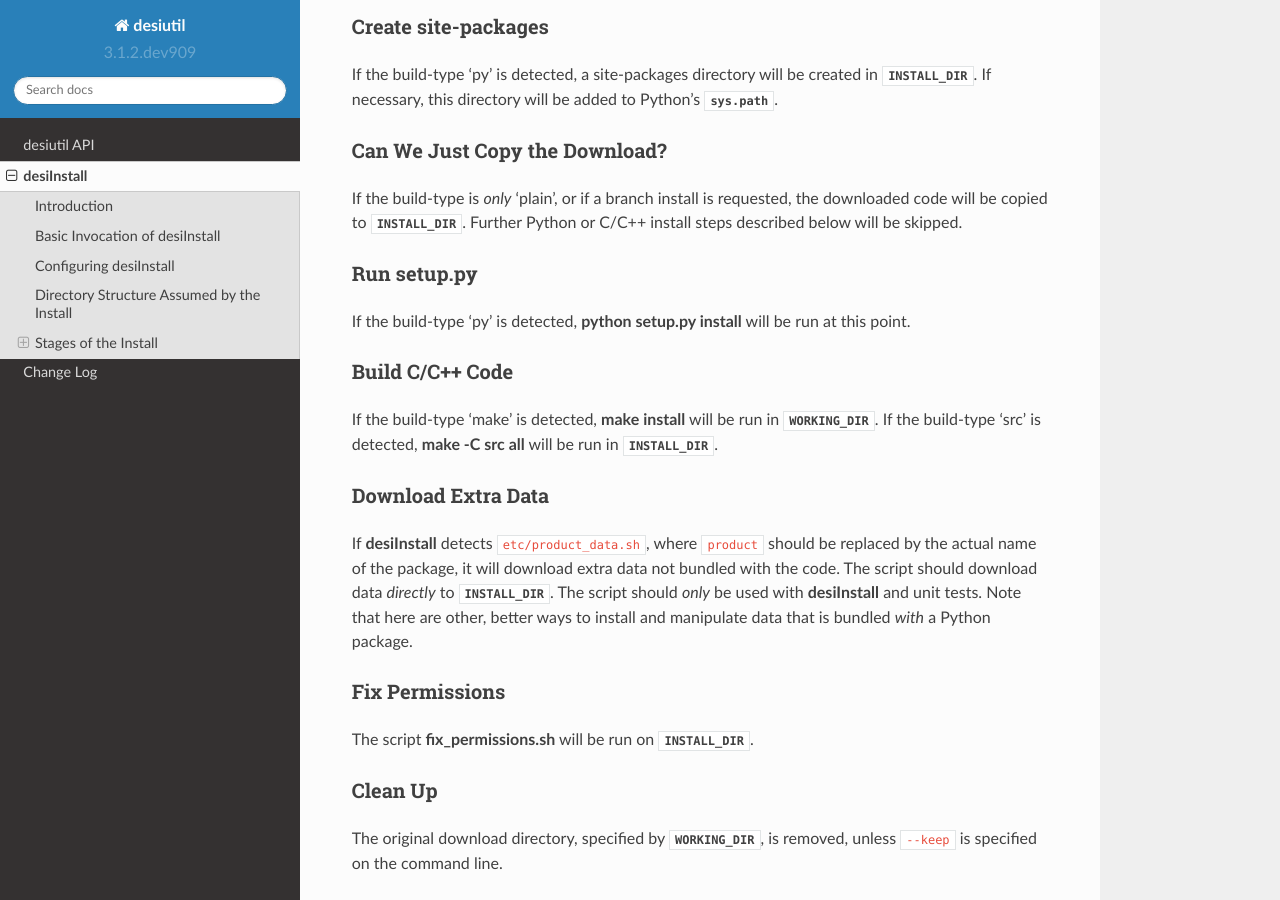
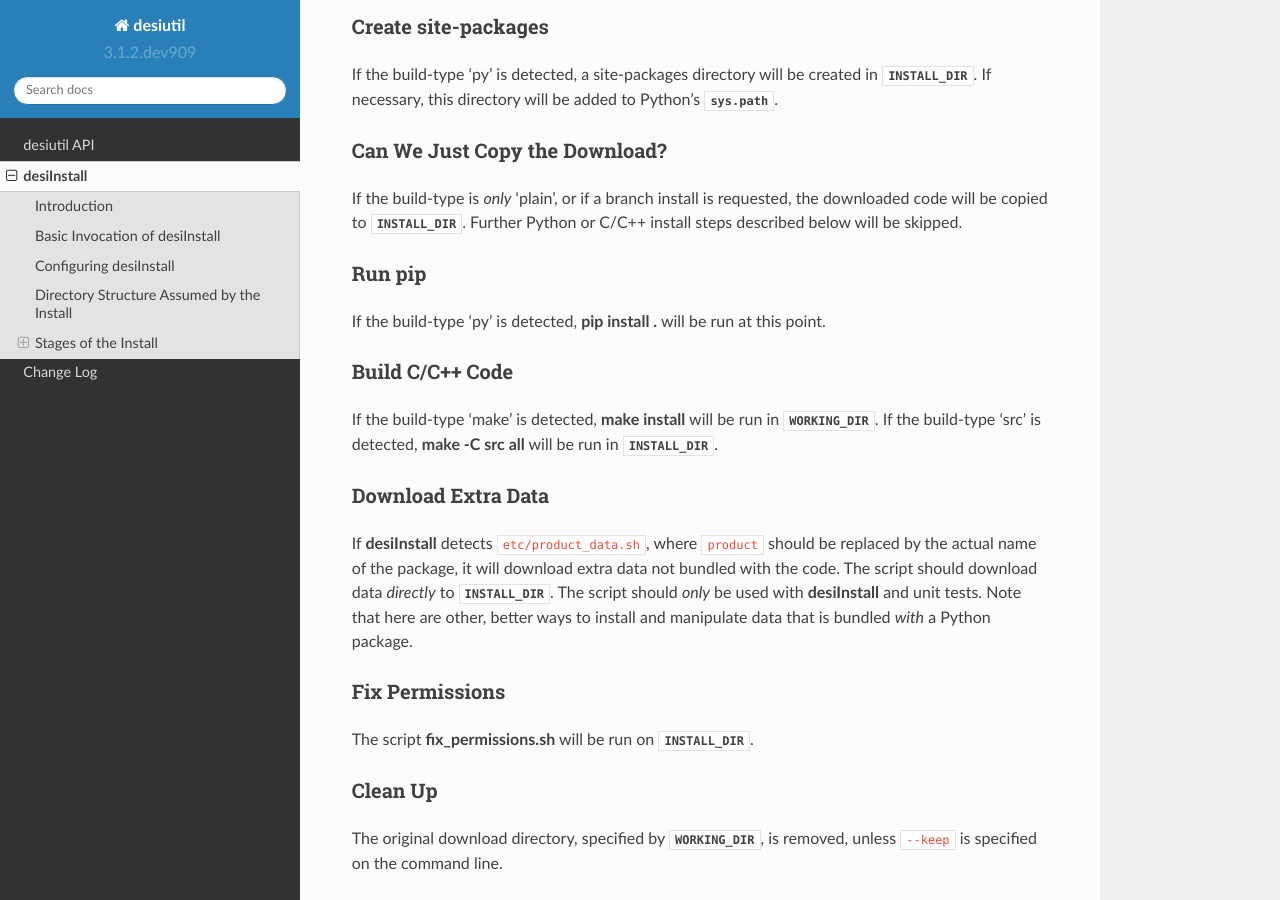
Before and after one commit to desihub/desiutil, a Sphinx documentation site: the page built from doc/desiInstall.rst, in a window 1280 px wide and 900 px high, scrolled down 6320 px. Built offline with Sphinx 7.4.7 and the Read the Docs theme 2.0.0, drawn with Linux system fonts in a browser that asks for light colours; some of the changed text lies outside the part shown.

Commit message:
add QuasarNP; update docs

```diff
--- a/doc/changes.rst
+++ b/doc/changes.rst
@@ -2,10 +2,12 @@
 Change Log
 ==========
 
-3.1.3 (unreleased)
+3.2.0 (unreleased)
 ------------------
 
-* No changes yet
+* Use ``pip install .`` instead of ``python setup.py install`` (PR `#168`_).
+
+.. _`#168`: https://github.com/desihub/desiutil/pull/168
 
 3.1.2 (2021-02-15)
 ------------------
--- a/doc/desiInstall.rst
+++ b/doc/desiInstall.rst
@@ -57,7 +57,7 @@
     :command:`svn`.
 
 Environment variables that are *set* by :command:`desiInstall` for use by
-:command:`python setup.py` or :command:`make`.
+:command:`pip install` or :command:`make`.
 
 :envvar:`INSTALL_DIR`
     This variable is *set* by :command:`desiInstall` to the directory that will contain
@@ -113,7 +113,7 @@
 directories:
 
 code/
-    This contains the installed code, the result of :command:`python setup.py install`
+    This contains the installed code, the result of :command:`pip install .`
     or :command:`make install`.  The code is always placed in a ``product/version``
     directory.  So for example, the full path to :command:`desiInstall` might be
     ``$product_root/code/desiutil/1.8.0/bin/desiInstall``.
@@ -212,7 +212,7 @@
 
 py
     If a setup.py file is detected, :command:`desiInstall` will attempt to execute
-    :command:`python setup.py install`.  This build type can be suppressed with the
+    :command:`pip install .`.  This build type can be suppressed with the
     command line option ``--compile-c``.
 make
     If a Makefile is detected, :command:`desiInstall` will attempt to execute
@@ -299,10 +299,10 @@
 requested, the downloaded code will be copied to :envvar:`INSTALL_DIR`.
 Further Python or C/C++ install steps described below will be skipped.
 
-Run setup.py
-------------
+Run pip
+-------
 
-If the build-type 'py' is detected, :command:`python setup.py install` will be run
+If the build-type 'py' is detected, :command:`pip install .` will be run
 at this point.
 
 Build C/C++ Code
```
Also changed, not shown: 1 other file.
